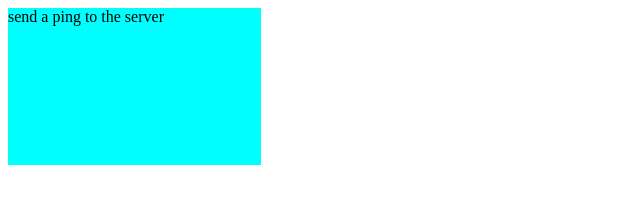
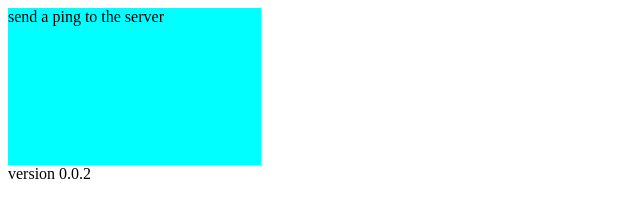
Before and after one commit to NineLivesCatrin/ZTrex, a plain HTML site: page index.html in a window 1280 px wide. Shown: the whole page, without its empty margins (0-640 px from the left). Drawn offline with Linux system fonts and the light colour scheme.

Commit message:
Update index.html

```diff
--- a/index.html
+++ b/index.html
@@ -7,6 +7,10 @@
     </div>
 
     <div id = "sendbutton" style = "width: 20%;height: 20%;background-color: cyan" onclick = "sendmsg()"> send a ping to the server</div>
+<div id = "versionbox"> version 0.0.2</div>
+
+</body>
+
 
     <script>
         var connected = false;
```
